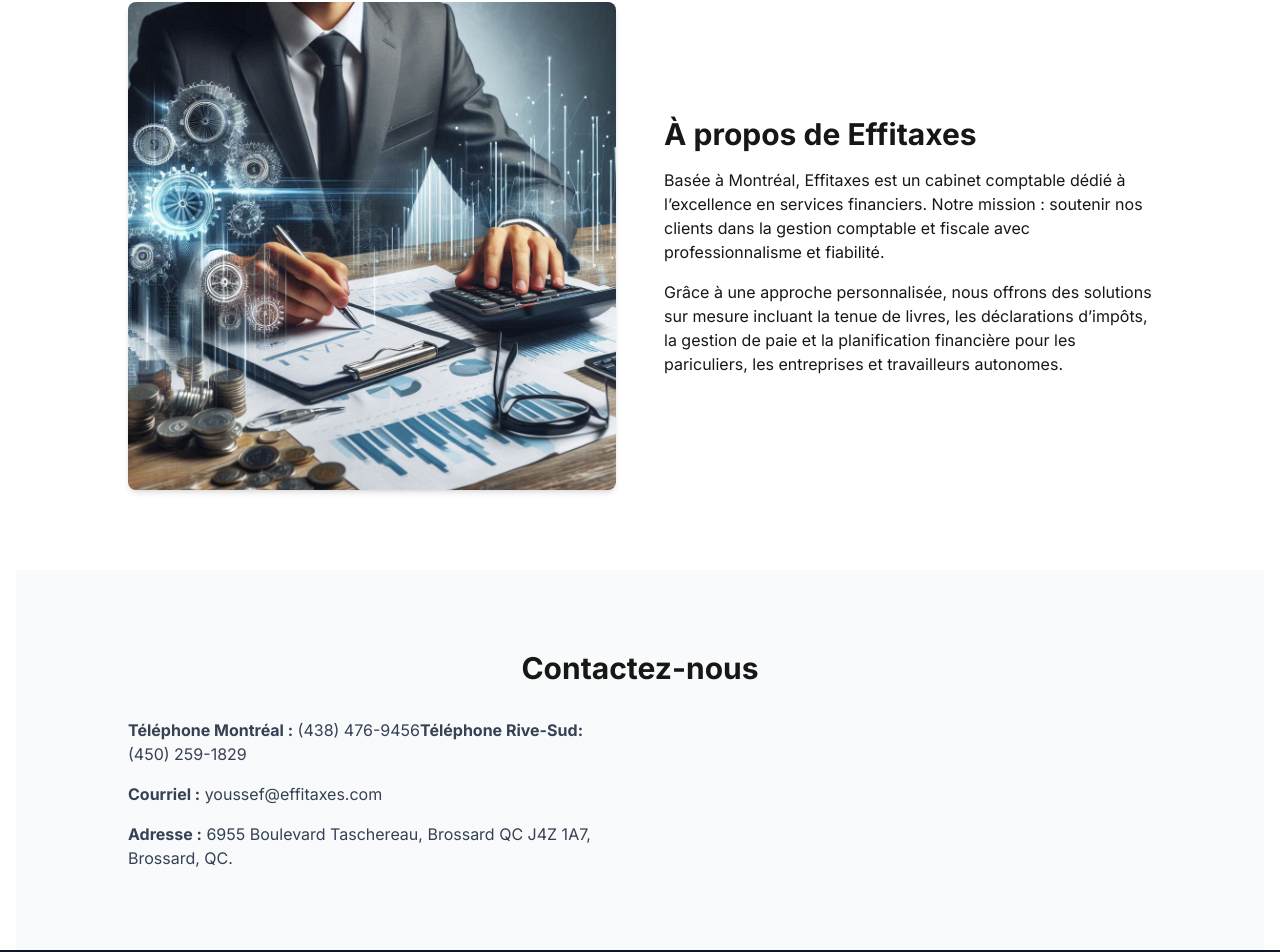
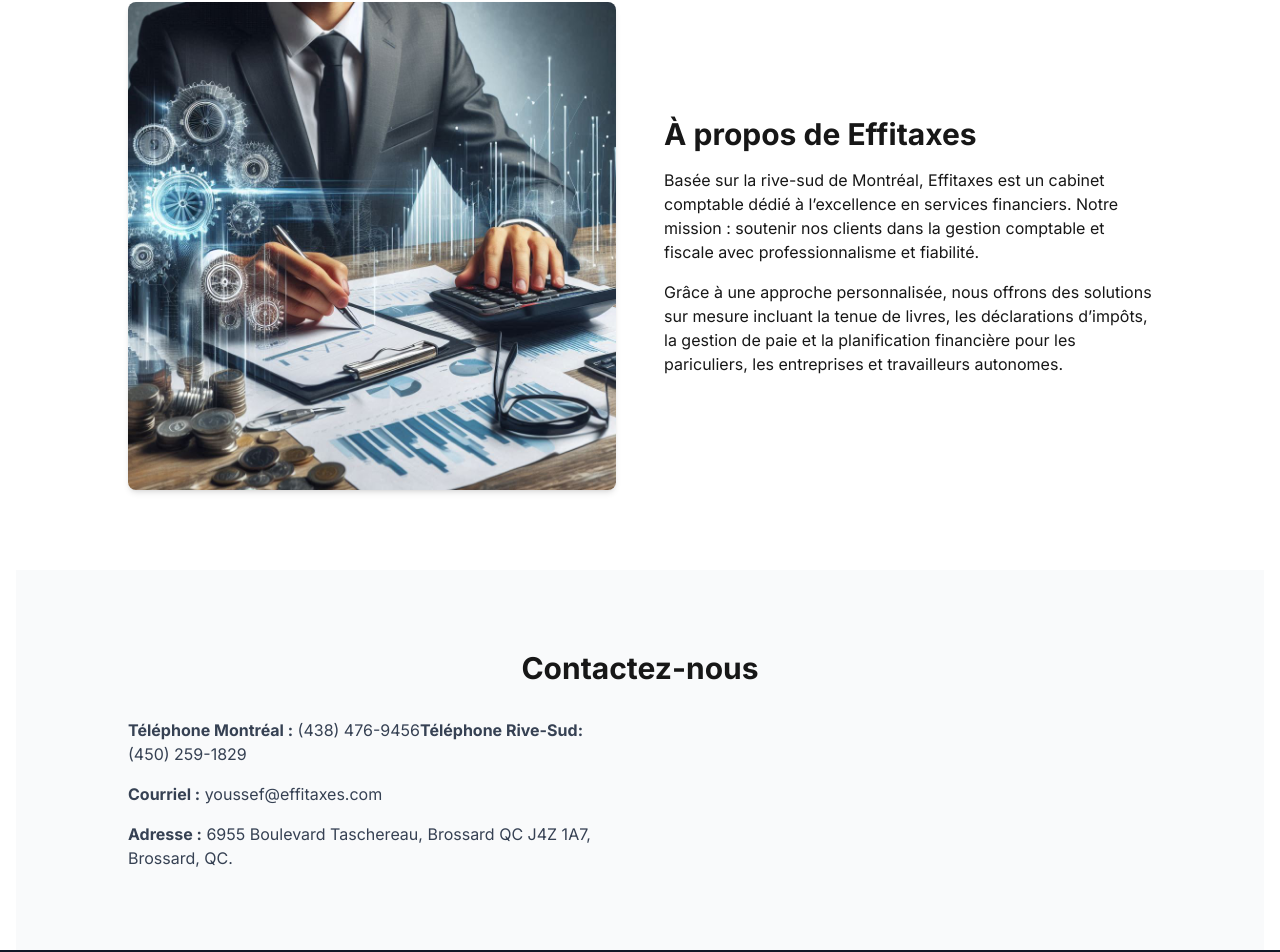
Before and after one commit to Datav1nci/Effitaxes, a Next.js app in the folder effitaxes/: page / in a window 1280 px wide. Shown: the part 2058-3010 px from the top of the page. Built offline with nearby package versions, Linux system fonts and the light colour scheme.

Commit message:
Contact change

```diff
--- a/effitaxes/src/components/AboutSection.tsx
+++ b/effitaxes/src/components/AboutSection.tsx
@@ -15,7 +15,7 @@ export default function AboutSection() {
         <div>
           <h2 className="mb-4 text-3xl font-bold">À propos de Effitaxes</h2>
           <p className="mb-4">
-            Basée à Montréal, Effitaxes est un cabinet comptable dédié à l’excellence en services financiers.
+            Basée sur la rive-sud de Montréal, Effitaxes est un cabinet comptable dédié à l’excellence en services financiers.
             Notre mission : soutenir nos clients dans la gestion comptable et fiscale avec professionnalisme et fiabilité.
           </p>
           <p>
```
